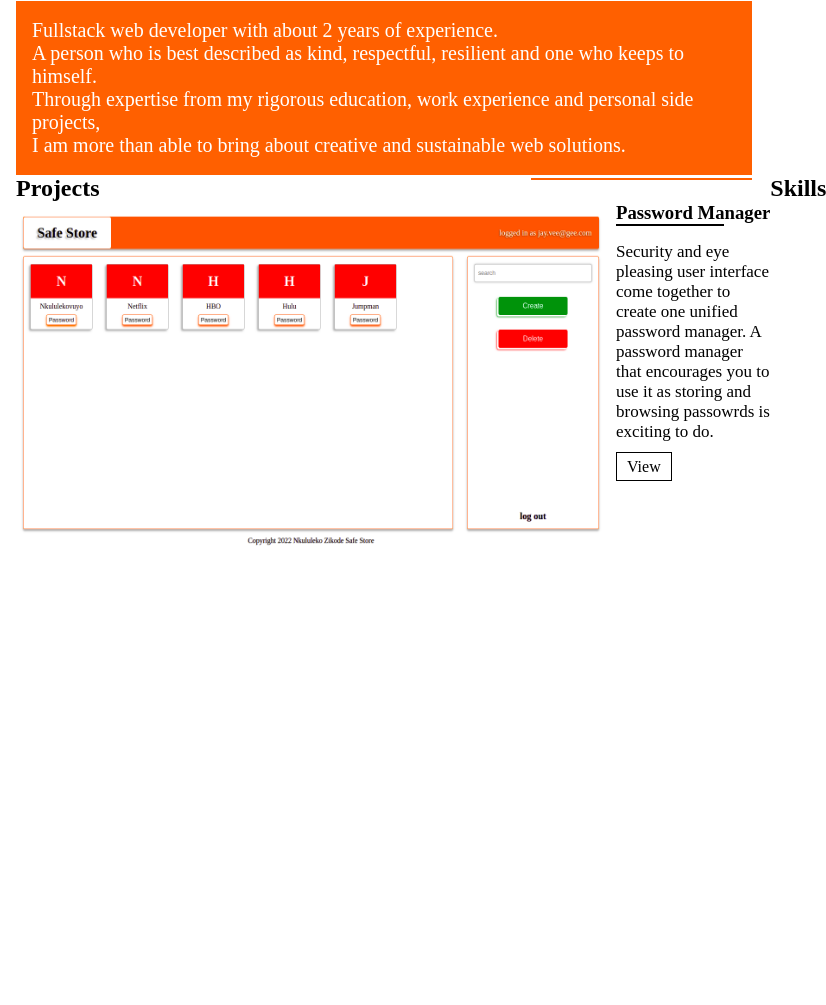
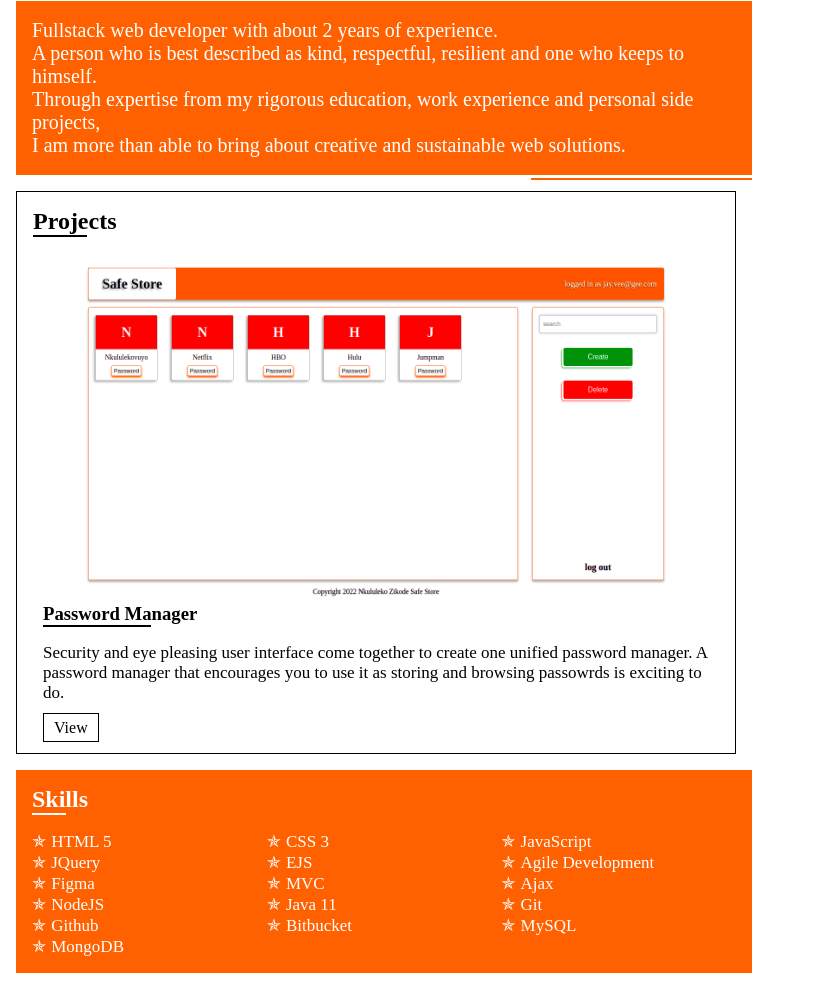
Before and after one commit to nkululek0/portfolio, a plain HTML site: page index.html in a window 768 px wide. Shown: the part 457-1462 px from the top of the page, 826 px wide, since content can reach past the window. Before the commit the page ends 1025 px from the top, so only its background shows below. Drawn offline with nearby package versions, Linux system fonts and the light colour scheme; files whose address does not match are found by name.

Commit message:
Added skills section as well as completed styling for projects and skills

```diff
--- a/index.html
+++ b/index.html
@@ -98,6 +98,24 @@
                 <div class="skills-heading heading">
                     <h2>Skills</h2>
                 </div>
+                <ul class="skills-list">
+                    <li class="skill">HTML 5</li>
+                    <li class="skill">CSS 3</li>
+                    <li class="skill">JavaScript</li>
+                    <li class="skill">JQuery</li>
+                    <li class="skill">EJS</li>
+                    <li class="skill">Agile Development</li>
+                    <li class="skill">Figma</li>
+                    <li class="skill">MVC</li>
+                    <li class="skill">Ajax</li>
+                    <li class="skill">NodeJS</li>
+                    <li class="skill">Java 11</li>
+                    <li class="skill">Git</li>
+                    <li class="skill">Github</li>
+                    <li class="skill">Bitbucket</li>
+                    <li class="skill">MySQL</li>
+                    <li class="skill">MongoDB</li>
+                </ul>
             </div>
         </div>
     </div>
--- a/style.css
+++ b/style.css
@@ -7,6 +7,7 @@
 :root {
     --main-color: hsl(22.6, 100%, 50%);
     --black: #000;
+    --white: #fff;
 }
 
 body {
@@ -23,8 +24,7 @@ body {
     top: 18%;
 }
 
-#welcome-section,
-#skills-and-projects {
+#welcome-section {
     height: 100vh;
 }
 
@@ -57,7 +57,7 @@ body {
 .profile-summary {
     font-size: 20px;
     background-color: var(--main-color);
-    color: #fff;
+    color: var(--white);
     right: 2rem;
     position: relative;
     top: 20%;
@@ -86,9 +86,20 @@ body {
 /* END Welcome Page Styling */
 
 /* Projects and Skills Styling */
+#skills-and-projects {
+    height: max-content;
+}
+
 .skills-and-projects-content {
     display: grid;
     grid-template-columns: 3fr 1fr;
+    height: 100%;
+}
+
+.projects-content {
+    margin-right: 1rem;
+    padding: 1rem;
+    border: 1px solid var(--black);
 }
 
 .project-container {
@@ -104,22 +115,32 @@ body {
 }
 
 .project-arrow-button {
+    font-size: 30px;
+    color: var(--black);
     display: none;
     width: fit-content;
     position: absolute;
     bottom: -40%;
-    font-size: 30px;
+    padding: 5px 10px;
+    border: 1px solid var(--black);
 }
 .project-arrow-button:hover {
     cursor: pointer;
+    color: var(--white);
+    background-color: var(--main-color);
+    border: none;
 }
 
 .project-arrow-button.active {
     display: block;
 }
 
+.left-arrow {
+    left: 1.3%;
+}
+
 .right-arrow {
-    left: 73%;
+    right: 26.9%;
 }
 
 .project-details {
@@ -128,6 +149,17 @@ body {
 
 .project-header {
     margin-bottom: 1rem;
+}
+
+.projects-heading h2 {
+    margin-bottom: 1rem;
+    width: max-content;
+}
+.projects-heading h2::after {
+    content: "";
+    display: block;
+    width: 65%;
+    border-bottom: 2px solid var(--black);
 }
 
 .project-header h3 {
@@ -163,16 +195,64 @@ body {
 }
 .project-button:hover {
     background-color: var(--main-color);
-    color: #fff;
+    color: var(--white);
     border: none;
 }
 
+.skills-content {
+    background-color: var(--main-color);
+    color: var(--white);
+    padding: 1rem;
+}
+
+.skills-list {
+    font-size: 17px;
+    list-style: none;
+}
+
+.skills-heading h2 {
+    width: max-content;
+    margin-bottom: 1rem;
+}
+.skills-heading h2::after {
+    content: "";
+    display: block;
+    width: 60%;
+    border-bottom: 2px solid;
+}
+
+.skill::before {
+    content: "\272F";
+    margin-right: 5px;
+    color: var(--white);
+}
 /* END Projects and Skills Styling */
 
+@media screen and (min-width: 481px) and (max-width: 767px) {
+    /* Projects and Skills Styling */
+    .skills-list {
+        display: grid;
+        grid-template-columns: 1fr 1fr;
+    }
+
+    /* END Projects and Skills Styling */
+}
+
+@media screen and (min-width: 768px) and (max-width: 1109px) {
+    /* Projects and Skills Styling */
+    .skills-list {
+        display: grid;
+        grid-template-columns: 1fr 1fr 1fr;
+    }
+
+    /* END Projects and Skills Styling */
+}
+
 @media screen and (max-width: 957px) {
-    /* Welcome Page Styling */
+    /* Welcome Section Styling */
     #welcome-section, #skills-and-projects {
         height: fit-content;
+        margin-bottom: 1rem;
     }
 
     .welcome-content {
@@ -201,4 +281,42 @@ body {
         top: 0;
         margin-top: 3rem;
     }
+    /* END Welcome Section Styling */
+
+    /* Projects and Skills Styling */
+    .project-container.active {
+        display: flex;
+        flex-direction: column;
+    }
+
+    .project-image {
+        margin: auto;
+    }
+
+    .project-arrow-button {
+        bottom: -78%;
+    }
+    /* END Projects and Skills Styling */
 }
+
+@media screen and (max-width: 1109px) {
+    /* Projects and Skills Styling */
+    .skills-and-projects-content {
+        display: flex;
+        flex-direction: column;
+        gap: 1rem;
+    }
+
+    .project-arrow-button {
+        bottom: -45%;
+    }
+
+    .left-arrow {
+        left: 1.6%;
+    }
+
+    .right-arrow {
+        right: 3.1%;
+    }
+    /* END Projects and Skills Styling */
+}
```
